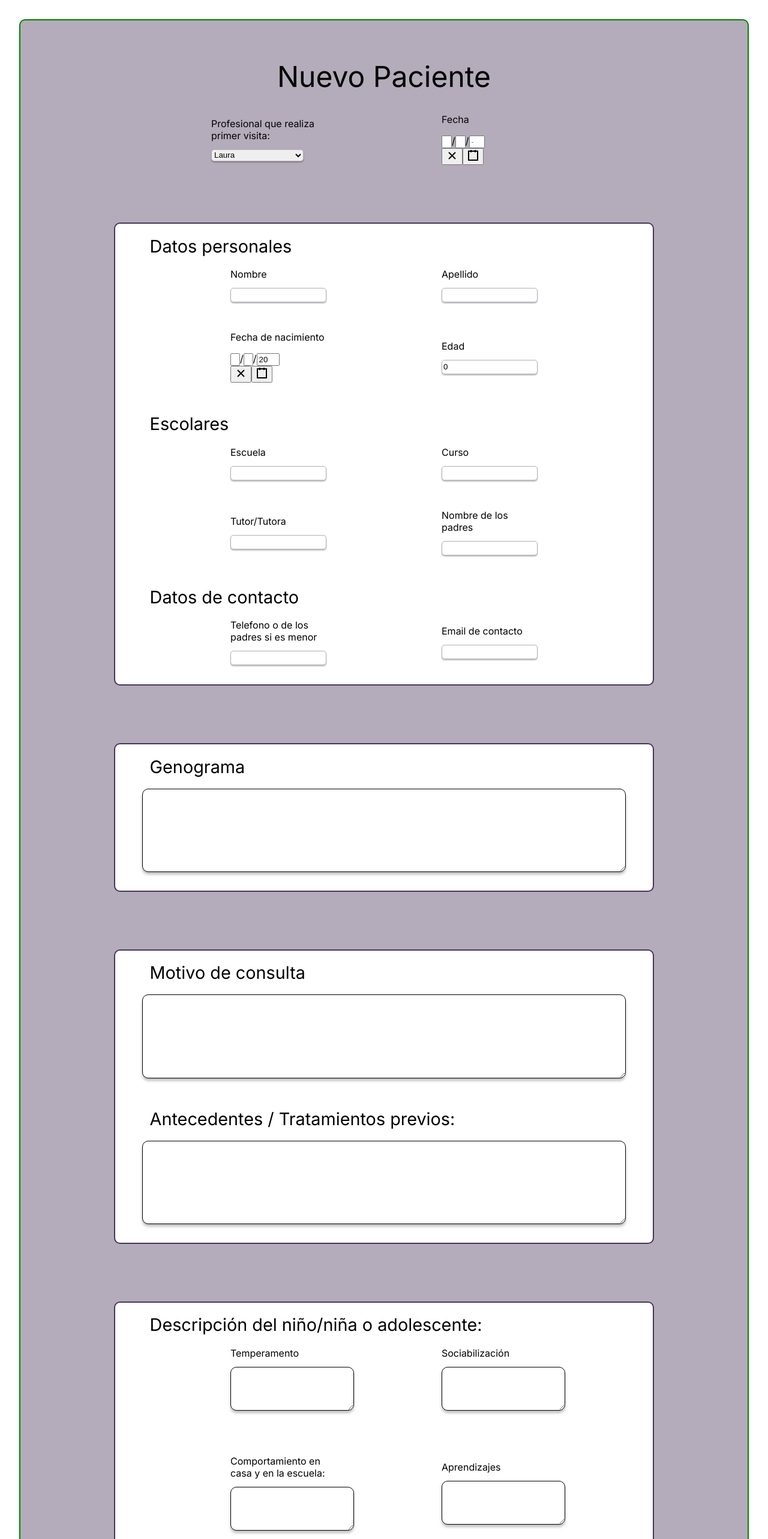
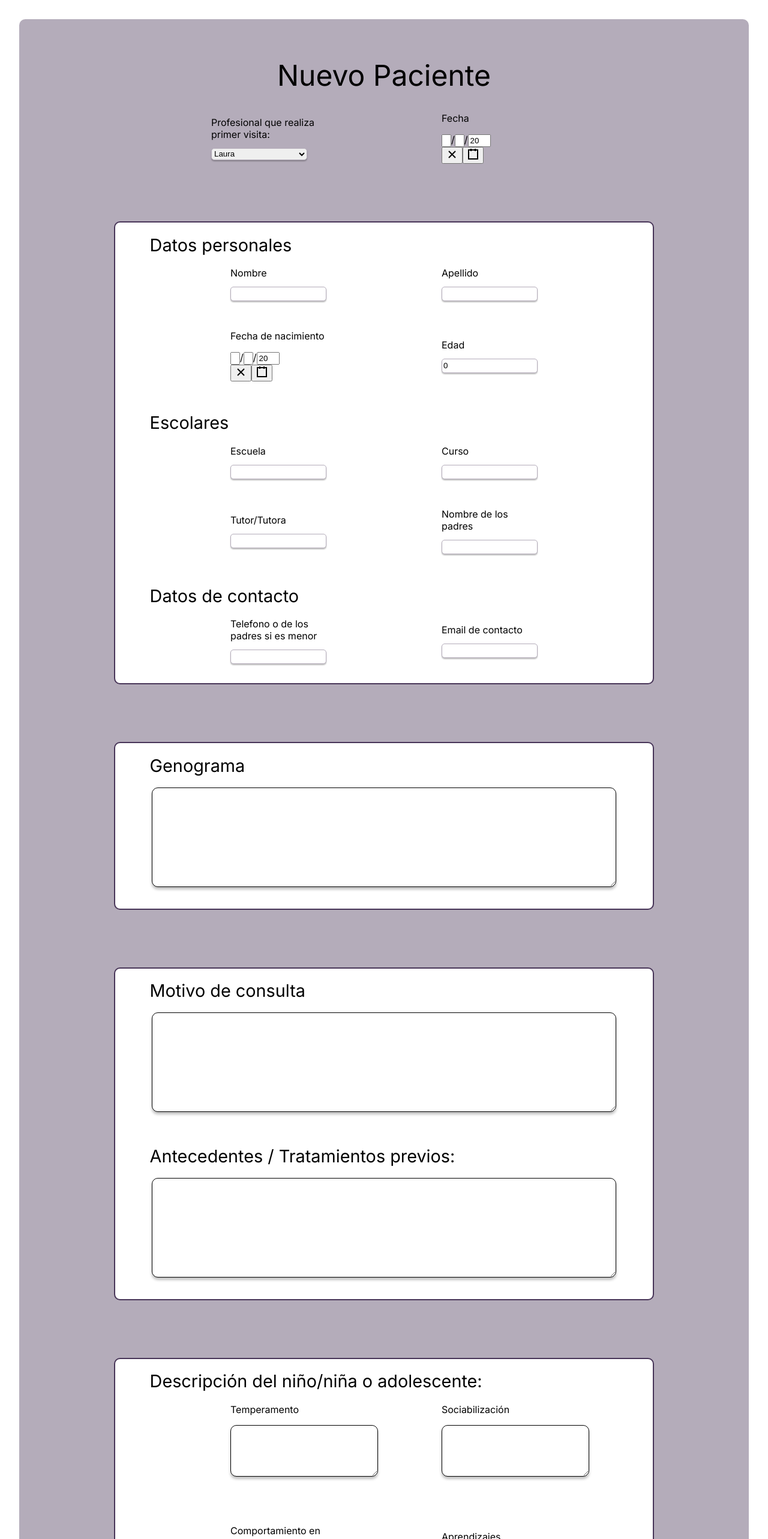
Before and after one commit to KodersKode/Daire-front-end, a React (Create React App) app: page /nuevo-paciente in a window 1280 px wide. Shown: the top 2566 px of the page at 60% size. Built offline with nearby package versions, Linux system fonts and the light colour scheme.

Commit message:
Fixing bugs on new patient form

```diff
--- a/src/component/dropDown/index.definition.ts
+++ b/src/component/dropDown/index.definition.ts
@@ -0,0 +1,5 @@
+export type TDropdownProps = {
+  label?: string;
+  value?: string;
+  onChange?: React.ChangeEventHandler<HTMLTextAreaElement>;
+};
--- a/src/component/dropDown/index.module.css
+++ b/src/component/dropDown/index.module.css
@@ -1,4 +1,3 @@
-
 /* .wrapper{
     display: flex;
         flex-direction: column;
@@ -7,7 +6,7 @@
         width: 20em
 } */
 
-.dropdown{
+.dropdown {
   /* display: flex;
     flex-direction: column;
     justify-content: center;
@@ -18,7 +17,6 @@
 
   flex-direction: column;
   width: 12em;
-
 }
 
 .dropDownBox {
@@ -26,7 +24,7 @@
   border-radius: 5px;
   height: 1.5em;
   width: 15vw;
-    max-width: 12vw;
+  max-width: 12em;
   border: 1px solid #b4acba;
   margin-top: 1em;
 }
--- a/src/component/dropDown/index.tsx
+++ b/src/component/dropDown/index.tsx
@@ -1,18 +1,22 @@
-import React from 'react'
-import css from './index.module.css'
-function DropDown({label}) {
+import React from "react";
+import css from "./index.module.css";
+function DropDown({ label, onChange, value }) {
   return (
-      <div className={css.wrapper}>
-    <div className={css.dropdown}>
+    <div className={css.wrapper}>
+      <div className={css.dropdown}>
         <label htmlFor="Profesional">{label} </label>
-        <select name="Profesional" className={css.dropDownBox}>
-            <option value='Laura'>Laura</option>
-            <option value='Eva'>Eva</option>
+        <select
+          name="Profesional"
+          className={css.dropDownBox}
+          onChange={onChange}
+          value={value}
+        >
+          <option value="Laura">Laura</option>
+          <option value="Eva">Eva</option>
         </select>
-
+      </div>
     </div>
-    </div>
-  )
+  );
 }
 
 export default DropDown;
--- a/src/component/largeTextBox/index.definition.ts
+++ b/src/component/largeTextBox/index.definition.ts
@@ -1,5 +1,5 @@
 export type TLargeTextBoxProps = {
-  text: string;
+  value: string;
   onChange?: React.ChangeEventHandler<HTMLTextAreaElement>;
   label?: string | undefined;
 };
--- a/src/component/largeTextBox/index.module.css
+++ b/src/component/largeTextBox/index.module.css
@@ -7,10 +7,13 @@
 } */
 
 .textArea {
-  width: 60em;
+  width: 60vw;
   height: 10em;
   margin-bottom: 2em;
   border: 1px solid #000000;
   box-shadow: 0px 4px 4px rgba(0, 0, 0, 0.25);
   border-radius: 10px;
+  font-family: "Inter", sans-serif;
+  font-size: 1em;
+  resize: vertical;
 }
--- a/src/component/largeTextBox/index.tsx
+++ b/src/component/largeTextBox/index.tsx
@@ -2,7 +2,7 @@ import React from "react";
 import { TLargeTextBoxProps } from "./index.definition";
 import css from "./index.module.css";
 
-function LargeTextBox({ text, onChange, label }: TLargeTextBoxProps) {
+function LargeTextBox({ value, onChange, label }: TLargeTextBoxProps) {
   return (
     <div className={css.largeTextBox}>
       <label htmlFor="largeTextBox">{label}</label>
@@ -10,8 +10,9 @@ function LargeTextBox({ text, onChange, label }: TLargeTextBoxProps) {
         name="largeTextBox"
         className={css.textArea}
         onChange={onChange}
+        value={value}
       >
-        {text}
+        {/* {value} */}
       </textarea>
     </div>
   );
--- a/src/component/pages/nuevo-paciente/index.module.css
+++ b/src/component/pages/nuevo-paciente/index.module.css
@@ -6,8 +6,9 @@
   flex-direction: column;
   margin: 2em;
   border-radius: 10px;
-  border: 2px solid green;
+  /* border: 2px solid green; */
   padding-top: 2em;
+  padding-bottom: 2em;
 }
 
 .section {
@@ -94,7 +95,7 @@ h1 {
   width: 10em;
 }
 
-.privadaBeca{
+.privadaBeca {
   display: flex;
 
   justify-content: flex-start;
@@ -112,14 +113,39 @@ h1 {
     width: 10em;
     /* background-color: red; */
 
-    .lastsection{
+.lastsection {
   display: grid;
   grid-template-columns: 1fr 1fr;
-          grid-gap: 5em ;
-          border: 2px solid red;
+  grid-gap: 5em;
+  /* border: 2px solid red; */
   /* width: 70%; */
   align-items: center;
   /* justify-content: center; */
   align-content: center;
   padding-bottom: 2em;
 }
+
+.iniciar {
+  min-width: 100px;
+  min-height: 50px;
+  width: 10vw;
+  max-width: 16vw;
+  height: 6vh;
+  left: 330px;
+  top: 463px;
+  background: #fcc561;
+  box-shadow: 0px 4px 4px rgba(0, 0, 0, 0.25);
+  border-radius: 10px;
+  border: #fcc561;
+  /* margin-right: -10vh; */
+  word-wrap: break-word;
+  overflow: auto;
+
+  font-family: "Inter", sans-serif;
+  font-style: normal;
+  font-weight: 400;
+  font-size: 1em;
+  /* line-height: 44px; */
+  overflow: auto;
+  word-wrap: break-word;
+}
--- a/src/component/pages/nuevo-paciente/index.tsx
+++ b/src/component/pages/nuevo-paciente/index.tsx
@@ -8,6 +8,7 @@ import LargeTextBox from "../../largeTextBox";
 import AvailabilitySelector from "../../availabilitySelector";
 
 function NuevoPaciente() {
+  const [fecha, setFecha] = useState(new Date());
   const [dob, setDob] = useState(new Date());
   const [nombre, setNombre] = useState(""); //firstName
   const [apellido, setApellido] = useState(""); //lastName
@@ -34,7 +35,7 @@ function NuevoPaciente() {
   const [antecedentesP, setAntecedentesP] = useState(""); //personal background
   const [antecedentesF, setAntecedentesF] = useState(""); // family history
   const [observaciones, setObservaciones] = useState(""); //observations or comments
-  // const [profesional, setProfesional] = useState(""); //therapist name
+  const [profesional, setProfesional] = useState(""); //therapist name
   const [privadaBeca, setPrivadaBeca] = useState(""); //funding private or grant
 
   function handleChange(e: React.ChangeEvent<HTMLInputElement>) {
@@ -57,8 +58,12 @@ function NuevoPaciente() {
     <form className={css.form}>
       <h1 className={css.header}>Nuevo Paciente</h1>
       <div className={css.subsection}>
-        <DropDown label="Profesional que realiza primer visita: " />
-        <DateSelector label="Fecha" />
+        <DropDown
+          label="Profesional que realiza primer visita: "
+          onChange={setProfesional}
+          value={profesional}
+        />
+        <DateSelector label="Fecha" onChange={setFecha} value={fecha} />
       </div>
       <div className={css.section}>
         <h1>Datos personales</h1>
@@ -141,7 +146,7 @@ function NuevoPaciente() {
       <div className={css.section}>
         <h1>Genograma</h1>
         <LargeTextBox
-          text={genograma}
+          value={genograma}
           onChange={(e) => {
             setGenograma(e.target.value);
           }}
@@ -150,14 +155,14 @@ function NuevoPaciente() {
       <div className={css.section}>
         <h1>Motivo de consulta</h1>
         <LargeTextBox
-          text={motivo}
+          value={motivo}
           onChange={(e) => {
             setMotivo(e.target.value);
           }}
         />
         <h1>Antecedentes / Tratamientos previos:</h1>
         <LargeTextBox
-          text={antecedentes}
+          value={antecedentes}
           onChange={(e) => {
             setAntecedentes(e.target.value);
           }}
@@ -169,7 +174,7 @@ function NuevoPaciente() {
           <div className={css.midbox}>
             <LargeTextBox
               label="Temperamento"
-              text={temperamento}
+              value={temperamento}
               onChange={(e) => {
                 setTemperamento(e.target.value);
               }}
@@ -178,7 +183,7 @@ function NuevoPaciente() {
           <div className={css.midbox}>
             <LargeTextBox
               label="Sociabilización"
-              text={sociabilizacion}
+              value={sociabilizacion}
               onChange={(e) => {
                 setSociabilizacion(e.target.value);
               }}
@@ -187,7 +192,7 @@ function NuevoPaciente() {
           <div className={css.midbox}>
             <LargeTextBox
               label="Comportamiento en casa y en la escuela:"
-              text={comportamiento}
+              value={comportamiento}
               onChange={(e) => {
                 setComportamiento(e.target.value);
               }}
@@ -196,7 +201,7 @@ function NuevoPaciente() {
           <div className={css.midbox}>
             <LargeTextBox
               label="Aprendizajes"
-              text={aprendizajes}
+              value={aprendizajes}
               onChange={(e) => {
                 setAprendizajes(e.target.value);
               }}
@@ -210,7 +215,7 @@ function NuevoPaciente() {
           <div className={css.midbox}>
             <LargeTextBox
               label="Embarazos/ parto/ lactancia"
-              text={embarazos}
+              value={embarazos}
               onChange={(e) => {
                 setEmbarazos(e.target.value);
               }}
@@ -219,7 +224,7 @@ function NuevoPaciente() {
           <div className={css.midbox}>
             <LargeTextBox
               label="Desarrollo de lenguage"
-              text={lenguage}
+              value={lenguage}
               onChange={(e) => {
                 setLenguage(e.target.value);
               }}
@@ -228,7 +233,7 @@ function NuevoPaciente() {
           <div className={css.midbox}>
             <LargeTextBox
               label="Desarrollo psicomotriz"
-              text={psicomotriz}
+              value={psicomotriz}
               onChange={(e) => {
                 setPsicomotriz(e.target.value);
               }}
@@ -237,7 +242,7 @@ function NuevoPaciente() {
           <div className={css.midbox}>
             <LargeTextBox
               label="Vision y audicion"
-              text={vision}
+              value={vision}
               onChange={(e) => {
                 setVision(e.target.value);
               }}
@@ -246,7 +251,7 @@ function NuevoPaciente() {
           <div className={css.midbox}>
             <LargeTextBox
               label="Alimentacion / sueno"
-              text={alimentacion}
+              value={alimentacion}
               onChange={(e) => {
                 setAlimentacion(e.target.value);
               }}
@@ -255,7 +260,7 @@ function NuevoPaciente() {
           <div className={css.midbox}>
             <LargeTextBox
               label="Control de esfinteres"
-              text={esfinteres}
+              value={esfinteres}
               onChange={(e) => {
                 setEsfinteres(e.target.value);
               }}
@@ -264,7 +269,7 @@ function NuevoPaciente() {
           <div className={css.midbox}>
             <LargeTextBox
               label="Adaptacion a la escuela / guarderia"
-              text={adaptacion}
+              value={adaptacion}
               onChange={(e) => {
                 setAdaptacion(e.target.value);
               }}
@@ -275,7 +280,7 @@ function NuevoPaciente() {
       <div className={css.section}>
         <h1>Antecedentes personales</h1>
         <LargeTextBox
-          text={antecedentesP}
+          value={antecedentesP}
           onChange={(e) => {
             setAntecedentesP(e.target.value);
           }}
@@ -284,7 +289,7 @@ function NuevoPaciente() {
       <div className={css.section}>
         <h1>Antecedentes familiares</h1>
         <LargeTextBox
-          text={antecedentesF}
+          value={antecedentesF}
           onChange={(e) => {
             setAntecedentesF(e.target.value);
           }}
@@ -293,7 +298,7 @@ function NuevoPaciente() {
       <div className={css.section}>
         <h1>Obervaciones</h1>
         <LargeTextBox
-          text={observaciones}
+          value={observaciones}
           onChange={(e) => {
             setObservaciones(e.target.value);
           }}
@@ -304,14 +309,13 @@ function NuevoPaciente() {
         <div className={css.subsection}>
           <DropDown label="Nombre del profesional de referencia:" />
           <DropDown label="Forma de pago" />
-
         </div>
         <div className={css.lastsection}>
           <div className={css.privadaBeca}>
             <DropDown label="Privada/beca" />
             <div className={css.midbox}>
               <LargeTextBox
-          text={privadaBeca}
+                value={privadaBeca}
                 onChange={(e) => {
                   setPrivadaBeca(e.target.value);
                 }}
@@ -321,7 +325,7 @@ function NuevoPaciente() {
           <AvailabilitySelector />
         </div>
       </div>
-
+      <input className={css.iniciar} type="submit" value="Iniciar"></input>
     </form>
   );
 }
```
Also changed, not shown: src/component/availabilitySelector/index.module.css (+6 -8 lines), src/component/availabilitySelector/index.tsx (+20 -20 lines). Lines whose indentation alone changed are shown as unchanged.
